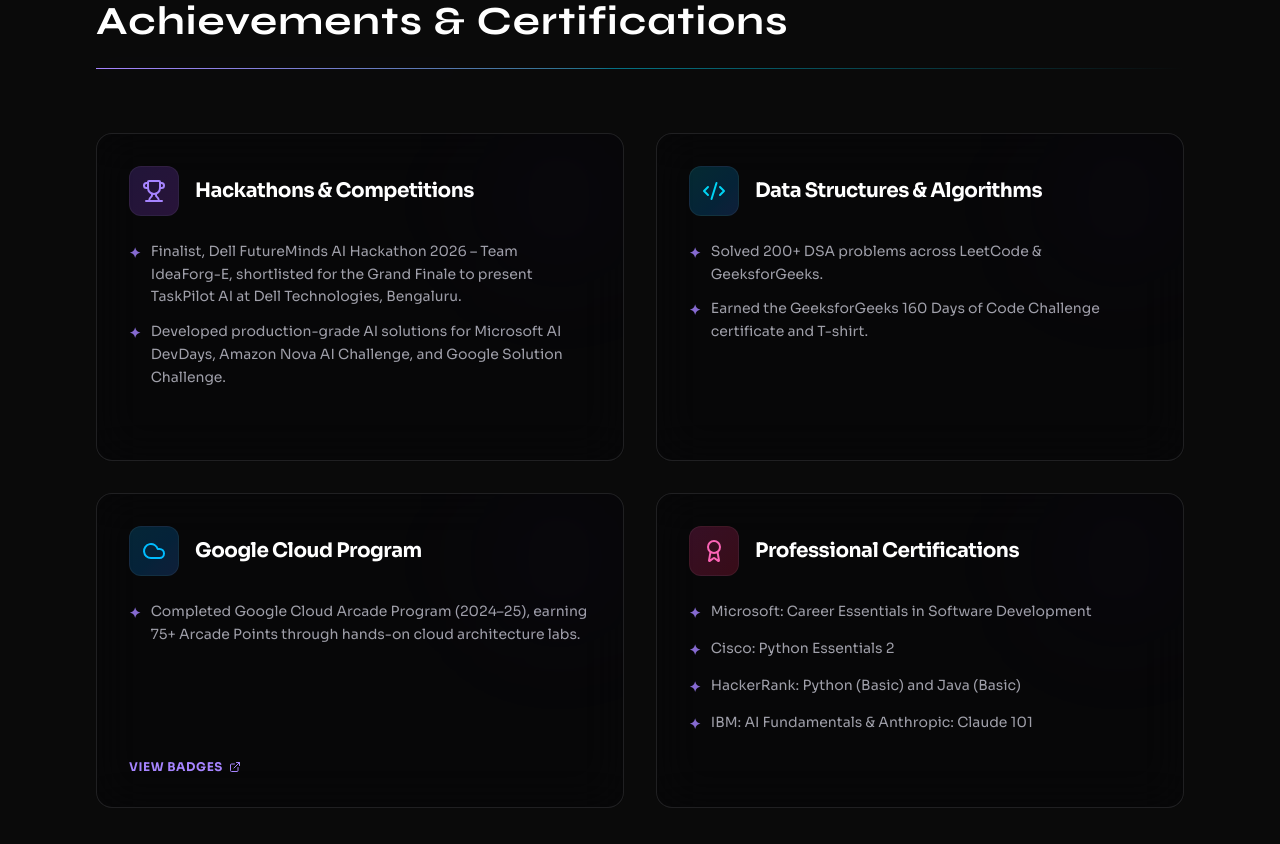
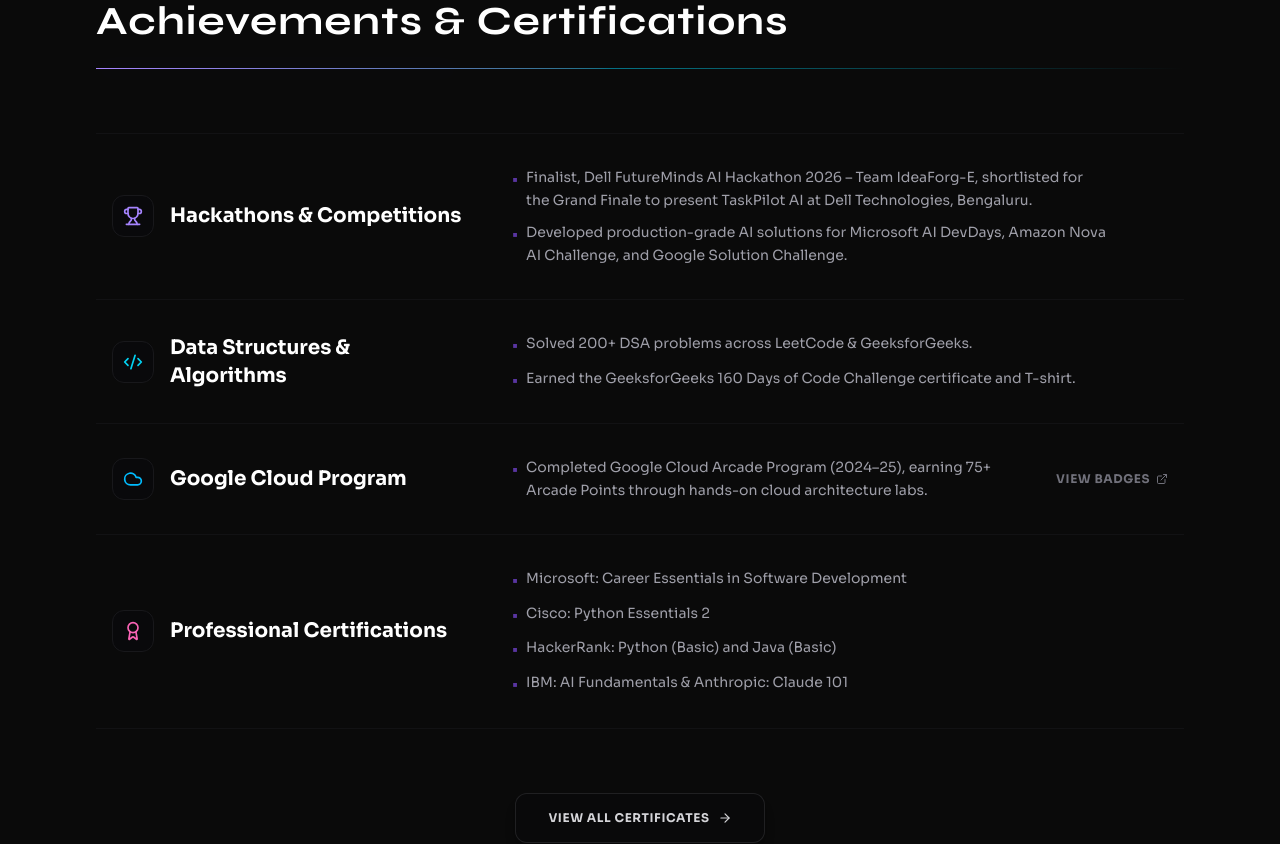
Before and after one commit to Anil-Pradhan-web/MY-PORTFOLIO, a Next.js app: page / in a window 1280 px wide. Shown: the part 1960-2804 px from the top of the page. Built offline with nearby package versions, Linux system fonts and the light colour scheme; a web font is replaced by a local one.

Commit message:
feat: redesign Achievements section into a borderless horizontal row-list

```diff
--- a/src/components/sections/Achievements.tsx
+++ b/src/components/sections/Achievements.tsx
@@ -12,9 +12,7 @@
       "Developed production-grade AI solutions for Microsoft AI DevDays, Amazon Nova AI Challenge, and Google Solution Challenge."
     ],
     icon: Trophy,
-    color: "from-violet-500/20 to-purple-500/20",
-    iconColor: "text-violet-400",
-    borderColor: "group-hover:border-violet-500/30"
+    iconColor: "text-violet-400"
   },
   {
     title: "Data Structures & Algorithms",
@@ -23,9 +21,7 @@
       "Earned the GeeksforGeeks 160 Days of Code Challenge certificate and T-shirt."
     ],
     icon: Code2,
-    color: "from-cyan-500/20 to-blue-500/20",
-    iconColor: "text-cyan-400",
-    borderColor: "group-hover:border-cyan-500/30"
+    iconColor: "text-cyan-400"
   },
   {
     title: "Google Cloud Program",
@@ -35,9 +31,7 @@
     link: "View Badges",
     linkUrl: "https://www.credly.com/users/anil-pradhan324",
     icon: Cloud,
-    color: "from-sky-500/20 to-blue-500/20",
-    iconColor: "text-sky-400",
-    borderColor: "group-hover:border-sky-500/30"
+    iconColor: "text-sky-400"
   },
   {
     title: "Professional Certifications",
@@ -48,9 +42,7 @@
       "IBM: AI Fundamentals & Anthropic: Claude 101"
     ],
     icon: Award,
-    color: "from-pink-500/20 to-rose-500/20",
-    iconColor: "text-pink-400",
-    borderColor: "group-hover:border-pink-500/30"
+    iconColor: "text-pink-400"
   }
 ];
 
@@ -59,34 +51,37 @@
     <section id="achievements" className="py-24 w-full max-w-7xl mx-auto px-6 sm:px-12 md:px-24">
       <SectionHeading>Achievements & Certifications</SectionHeading>
 
-      <div className="grid grid-cols-1 md:grid-cols-2 gap-8 mt-12 w-full">
+      <div className="mt-12 flex flex-col w-full border-t border-zinc-900/60">
         {achievements.map((item, idx) => {
           const Icon = item.icon;
           return (
             <motion.div
               key={idx}
-              initial={{ opacity: 0, y: 20 }}
+              initial={{ opacity: 0, y: 15 }}
               whileInView={{ opacity: 1, y: 0 }}
               viewport={{ once: true }}
-              transition={{ delay: idx * 0.1 }}
-              className={`flex flex-col bg-[#050508]/60 backdrop-blur-xl p-8 rounded-2xl border border-zinc-800/80 ${item.borderColor} transition-all duration-300 hover:shadow-[0_0_30px_rgba(139,92,246,0.05)] group relative overflow-hidden`}
+              transition={{ delay: idx * 0.08 }}
+              className="group flex flex-col lg:flex-row items-start lg:items-center justify-between py-8 border-b border-zinc-900/60 hover:bg-zinc-950/20 px-4 transition-all duration-300 relative overflow-hidden"
             >
-              {/* Decorative background glow */}
-              <div className="absolute top-0 right-0 w-32 h-32 bg-violet-500/5 rounded-full blur-3xl pointer-events-none group-hover:bg-violet-400/10 transition-all duration-500" />
+              {/* Soft background glow on hover */}
+              <div className="absolute inset-0 bg-gradient-to-r from-violet-500/0 via-violet-500/[0.015] to-cyan-500/0 opacity-0 group-hover:opacity-100 transition-opacity duration-500 pointer-events-none" />
 
-              <div className="flex items-center gap-4 mb-6">
-                <div className={`p-3 bg-gradient-to-br ${item.color} rounded-xl border border-white/5`}>
-                  <Icon className={`w-6 h-6 ${item.iconColor}`} />
+              {/* Left Side: Category Title and Icon */}
+              <div className="flex items-center gap-4 lg:w-1/3 mb-4 lg:mb-0 z-10">
+                <div className="p-2.5 bg-zinc-950 border border-zinc-900 rounded-xl group-hover:border-violet-500/30 transition-colors">
+                  <Icon className={`w-5 h-5 ${item.iconColor} group-hover:scale-110 transition-transform`} />
                 </div>
-                <h3 className="font-title text-xl font-bold text-white tracking-tight group-hover:text-zinc-200 transition-colors">
+                <h3 className="font-title text-lg sm:text-xl font-bold text-white group-hover:text-violet-300 transition-colors">
                   {item.title}
                 </h3>
               </div>
 
-              <ul className="text-zinc-400 text-sm leading-relaxed mb-6 space-y-3 font-sans flex-grow">
+              {/* Right Side: Bullet Items & Link */}
+              <div className="flex-1 lg:pl-12 flex flex-col md:flex-row justify-between items-start md:items-center gap-6 w-full z-10">
+                <ul className="text-zinc-400 text-sm leading-relaxed space-y-2.5 font-sans max-w-2xl">
                   {item.desc.map((d, i) => (
-                  <li key={i} className="flex items-start gap-2.5 hover:text-zinc-300 transition-colors">
-                    <span className="text-violet-400/80 font-bold shrink-0 mt-0.5">✦</span>
+                    <li key={i} className="flex items-start gap-2 hover:text-zinc-300 transition-colors">
+                      <span className="text-violet-500/60 font-bold mt-0.5 select-none">•</span>
                       <span>{d}</span>
                     </li>
                   ))}
@@ -97,14 +92,15 @@
                     href={item.linkUrl}
                     target="_blank"
                     rel="noreferrer"
-                  className="text-violet-400 hover:text-violet-300 text-xs tracking-wider font-bold uppercase mt-auto flex items-center gap-1.5 transition-colors cursor-pointer w-fit"
+                    className="text-zinc-500 hover:text-violet-400 text-xs tracking-wider font-bold uppercase flex items-center gap-1.5 transition-colors shrink-0 cursor-pointer w-fit"
                   >
                     {item.link}
                     <ExternalLink size={12} className="transition-transform group-hover:translate-x-0.5 group-hover:-translate-y-0.5" />
                   </a>
                 ) : (
-                <div className="mt-auto h-4"></div>
+                  <div className="w-16"></div>
                 )}
+              </div>
             </motion.div>
           );
         })}
```
Lines whose indentation alone changed are shown as unchanged.
